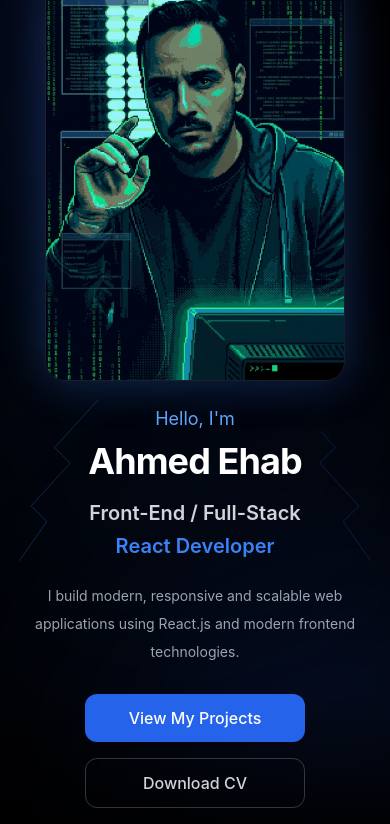
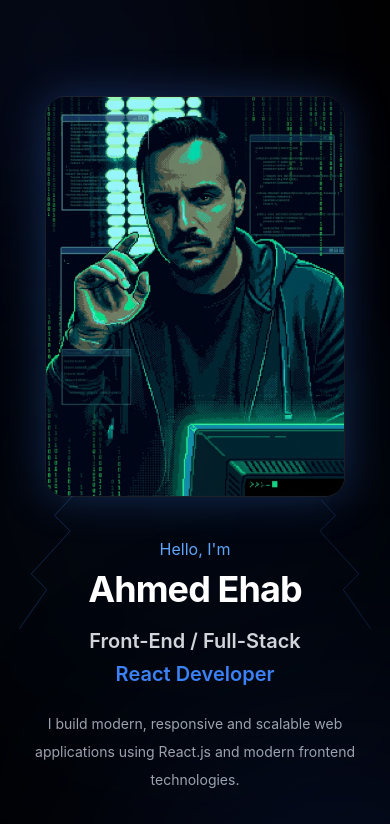
Before and after one commit to ahehmokh/portfolio, a React (Create React App) app: page / in a window 390 px wide. Shown: the top 824 px of the page. Built offline with nearby package versions, Linux system fonts and the light colour scheme.

Commit message:
new update

```diff
--- a/src/Sections/Hero.js
+++ b/src/Sections/Hero.js
@@ -7,7 +7,7 @@
       {/* ================= BACKGROUND ==================== */}
       {/* ================================================= */}
 
-      <div className="absolute inset-0 overflow-hidden">
+      <div className="pointer-events-none absolute inset-0 overflow-hidden">
         {/* Main blue glow */}
         <div
           className="
@@ -151,7 +151,7 @@
       </div>
 
       {/* ================================================= */}
-      {/* ================= MOBILE LAYOUT ================== */}
+      {/* ================= MOBILE LAYOUT ================= */}
       {/* ================================================= */}
 
       <div
@@ -161,21 +161,14 @@
           flex
           min-h-screen
           flex-col
+          px-5
+          pb-12
+          pt-24
           md:hidden
         "
       >
         {/* ================= MOBILE PHOTO ================= */}
 
-        <div
-          className="
-            flex
-            h-[48vh]
-            items-end
-            justify-center
-            px-5
-            pb-6
-          "
-        >
         <motion.div
           initial={{
             opacity: 0,
@@ -191,7 +184,11 @@
             duration: 1,
             ease: [0.22, 1, 0.36, 1],
           }}
-            className="w-full max-w-[300px]"
+          className="
+            mx-auto
+            w-full
+            max-w-[300px]
+          "
         >
           <img
             src="/Ahmed.png"
@@ -206,22 +203,9 @@
             "
           />
         </motion.div>
-        </div>
 
         {/* ================= MOBILE INTRO ================= */}
 
-        <div
-          className="
-            flex
-            min-h-[52vh]
-            flex-1
-            items-center
-            justify-center
-            px-5
-            pb-10
-            text-center
-          "
-        >
         <motion.div
           initial={{
             opacity: 0,
@@ -233,12 +217,18 @@
           }}
           transition={{
             duration: 1,
-              delay: 0.7,
+            delay: 0.5,
             ease: [0.22, 1, 0.36, 1],
           }}
-            className="w-full max-w-[500px]"
+          className="
+            mx-auto
+            mt-10
+            w-full
+            max-w-[500px]
+            text-center
+          "
         >
-            <p className="text-lg text-blue-400">Hello, I'm</p>
+          <p className="text-base text-blue-400 sm:text-lg">Hello, I'm</p>
 
           <h1
             className="
@@ -259,6 +249,7 @@
               font-semibold
               leading-relaxed
               text-gray-300
+              sm:text-2xl
             "
           >
             Front-End / Full-Stack
@@ -273,30 +264,33 @@
               text-sm
               leading-7
               text-gray-400
+              sm:text-base
             "
           >
             I build modern, responsive and scalable web applications using
             React.js and modern frontend technologies.
           </p>
 
-            {/* Mobile Buttons */}
+          {/* ================= MOBILE BUTTONS ================= */}
 
           <div
             className="
-                mt-7
+    mt-8
     flex
     flex-col
     items-center
-                gap-4
+    gap-3
     sm:flex-row
     sm:justify-center
   "
           >
+            {/* View Projects */}
+
             <a
               href="#projects"
               className="
       w-full
-                  max-w-[220px]
+      max-w-[260px]
       rounded-xl
       bg-blue-600
       px-6
@@ -311,12 +305,15 @@
               View My Projects
             </a>
 
+            {/* View CV */}
+
             <a
               href="/Ahmed_Ehab_Mokhtar_CV_Complete.pdf"
-                download
+              target="_blank"
+              rel="noopener noreferrer"
               className="
       w-full
-                  max-w-[220px]
+      max-w-[260px]
       rounded-xl
       border
       border-white/20
@@ -330,11 +327,10 @@
       hover:text-white
     "
             >
-                Download CV
+              View CV
             </a>
           </div>
         </motion.div>
-        </div>
       </div>
 
       {/* ================================================= */}
@@ -460,9 +456,11 @@
             React.js, JavaScript and modern frontend technologies.
           </p>
 
-          {/* Desktop Buttons */}
+          {/* ================= DESKTOP BUTTONS ================= */}
 
           <div className="mt-7 flex gap-4">
+            {/* View Projects */}
+
             <a
               href="#projects"
               className="
@@ -480,8 +478,10 @@
               View My Projects
             </a>
 
+            {/* View CV */}
+
             <a
-              href="/Ahmed_Ehab_Mokhtar_CV.pdf"
+              href="/Ahmed_Ehab_Mokhtar_CV_Complete.pdf"
               target="_blank"
               rel="noopener noreferrer"
               className="
```
Lines whose indentation alone changed are shown as unchanged.
